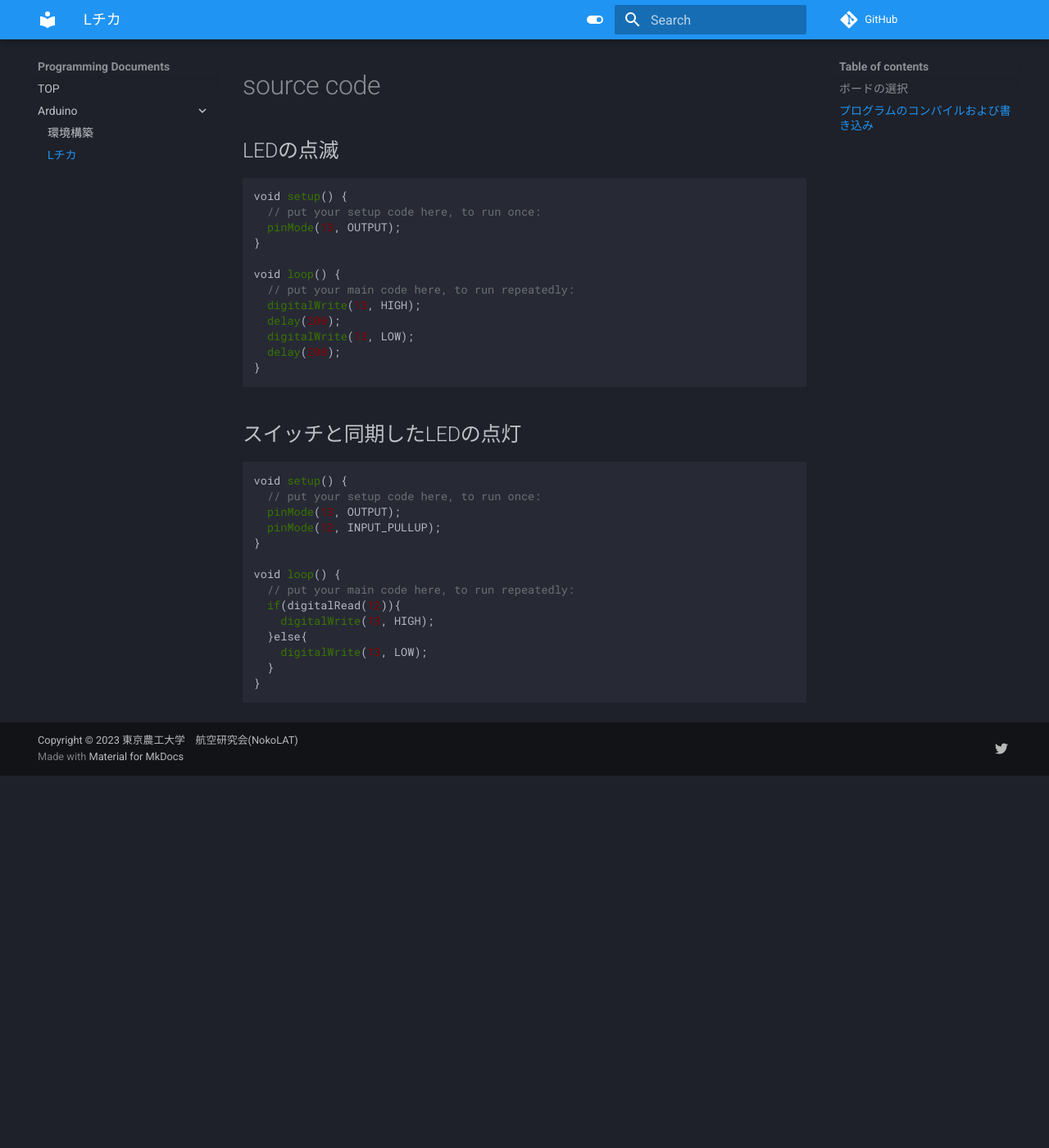
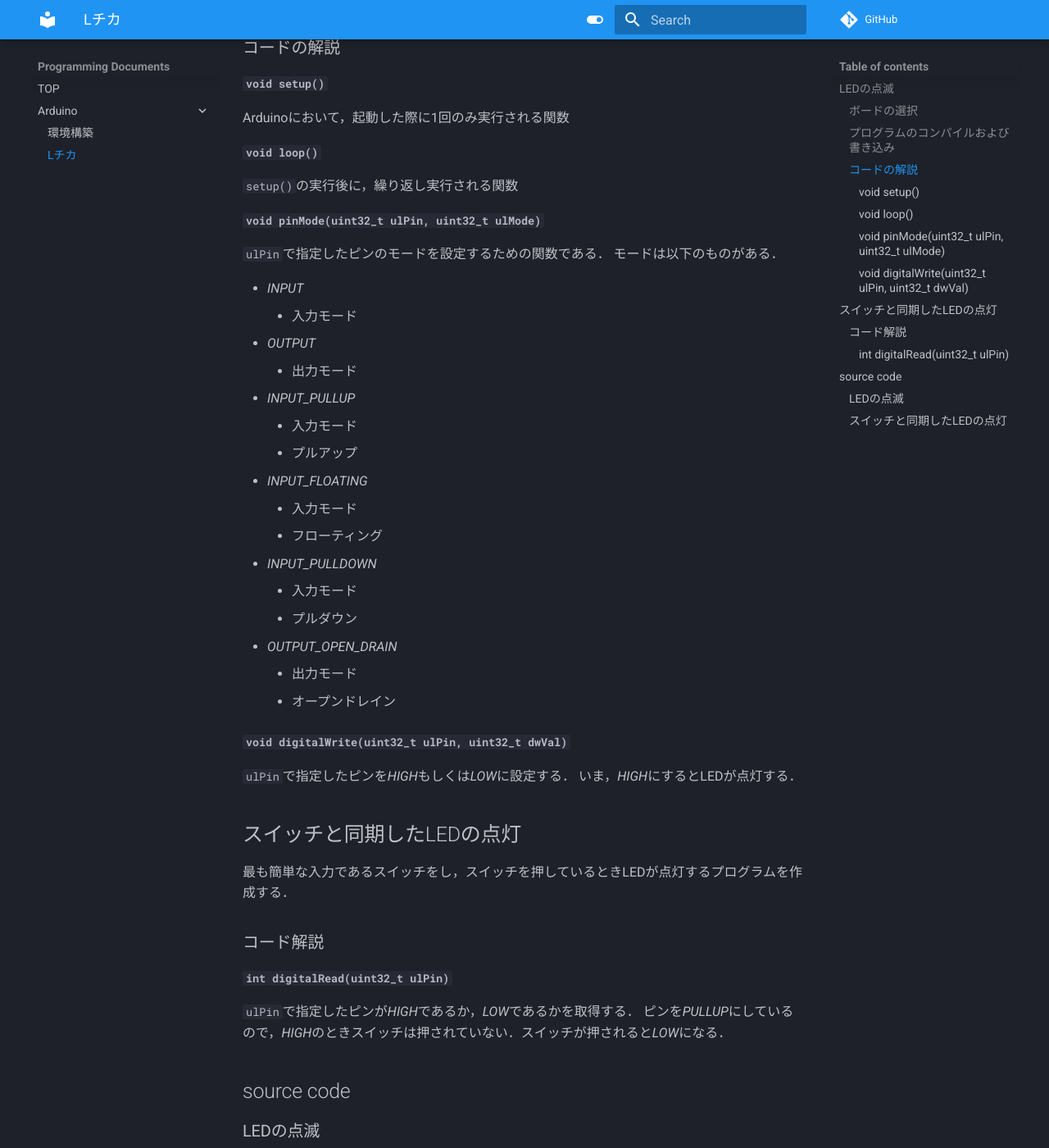
Before and after one commit to NOKOLat/Programming_Documents, an MkDocs documentation site: the page built from docs/arduino/LED_Brink.md, in a window 1280 px wide and 1400 px high, scrolled down 1427 px. Shown: the whole window at 82% size. Built offline with MkDocs 1.6.1 and Material for MkDocs 9.7.7, drawn with Linux system fonts in a browser that asks for light colours; nearby versions of some CDN libraries; comment, search, counter and statistics services are not loaded; before the commit the page ends 2373 px from its top, so only the background shows below that.

Commit message:
Lチカについては一旦終わり

````diff
--- a/docs/arduino/LED_Brink.md
+++ b/docs/arduino/LED_Brink.md
@@ -1,7 +1,8 @@
-# LEDの点滅
+# Lチカ
+## LEDの点滅
 [source code](#source-code)と同じプログラムを作成してください．任意に変更して構いませんが，スケッチの名前は`Nucleo64_LED`とします．
 
-## ボードの選択
+### ボードの選択
 - ボードを`Nucleo-64`に設定する
 ![](res/boardSelection.png)
 
@@ -9,13 +10,50 @@
 使用するボードが違う場合は適宜変更すること．
 ![](res/boardPartNumber.png)
 
-## プログラムのコンパイルおよび書き込み
+### プログラムのコンパイルおよび書き込み
 画面左上の**書き込み**ボタンを押す
 
-# スイッチと同期したLEDの点灯
+### コードの解説
+#### `void setup()`
+Arduinoにおいて，起動した際に1回のみ実行される関数
+#### `void loop()`
+`setup()`の実行後に，繰り返し実行される関数
+#### `void pinMode(uint32_t ulPin, uint32_t ulMode)`
+`ulPin`で指定したピンのモードを設定するための関数である．
+モードは以下のものがある．
 
-# source code
-## LEDの点滅
+- *INPUT*
+    - 入力モード
+- *OUTPUT*
+    - 出力モード
+- *INPUT_PULLUP*
+    - 入力モード
+    - プルアップ
+- *INPUT_FLOATING*
+    - 入力モード
+    - フローティング
+- *INPUT_PULLDOWN*
+    - 入力モード
+    - プルダウン
+- *OUTPUT_OPEN_DRAIN*
+    - 出力モード
+    - オープンドレイン
+
+#### `void digitalWrite(uint32_t ulPin, uint32_t dwVal)`
+`ulPin`で指定したピンを*HIGH*もしくは*LOW*に設定する．
+いま，*HIGH*にするとLEDが点灯する．
+
+## スイッチと同期したLEDの点灯
+最も簡単な入力であるスイッチをし，スイッチを押しているときLEDが点灯するプログラムを作成する．
+
+### コード解説
+#### `int digitalRead(uint32_t ulPin)`
+`ulPin`で指定したピンが*HIGH*であるか，*LOW*であるかを取得する．
+ピンを*PULLUP*にしているので，*HIGH*のときスイッチは押されていない．スイッチが押されると*LOW*になる．
+
+
+## source code
+### LEDの点滅
 ``` c++
 void setup() {
   // put your setup code here, to run once:
@@ -30,7 +68,7 @@ void loop() {
   delay(200);
 }
 ```
-## スイッチと同期したLEDの点灯
+### スイッチと同期したLEDの点灯
 ```c++
 void setup() {
   // put your setup code here, to run once:
````
